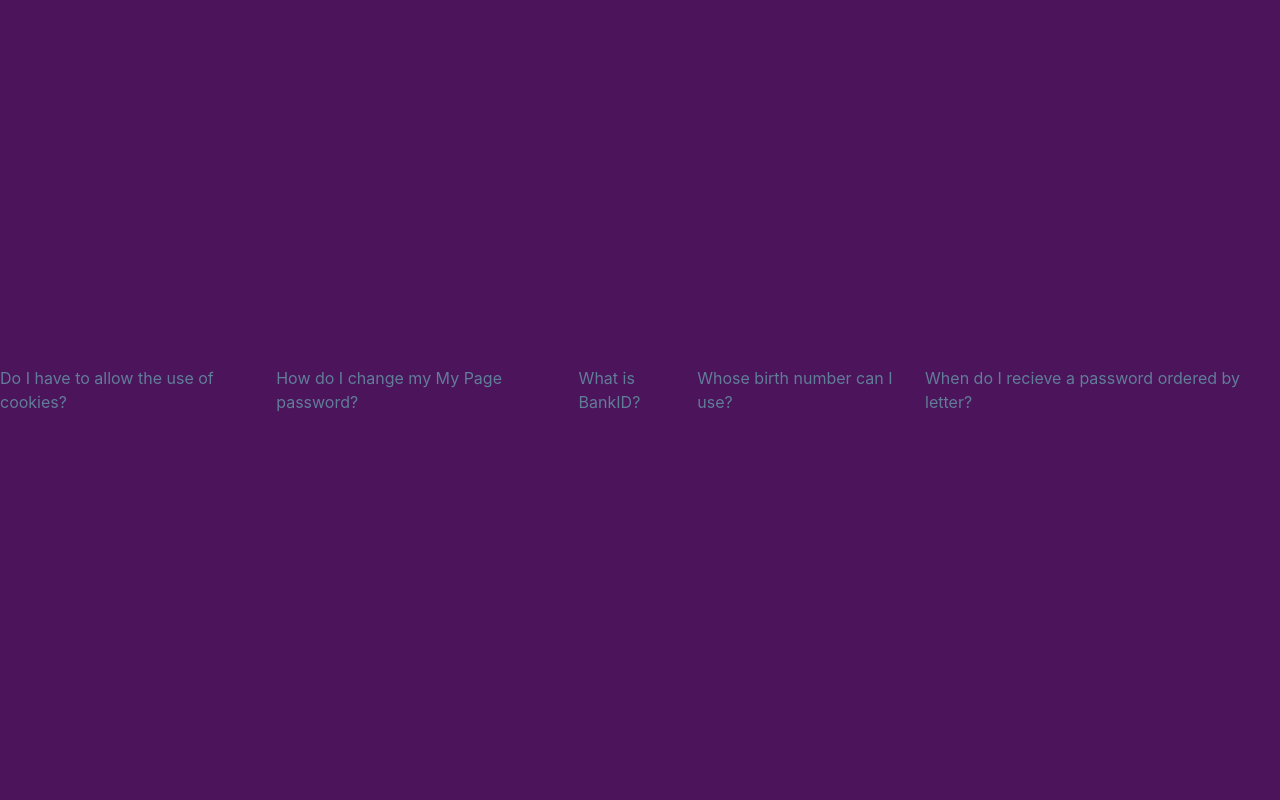
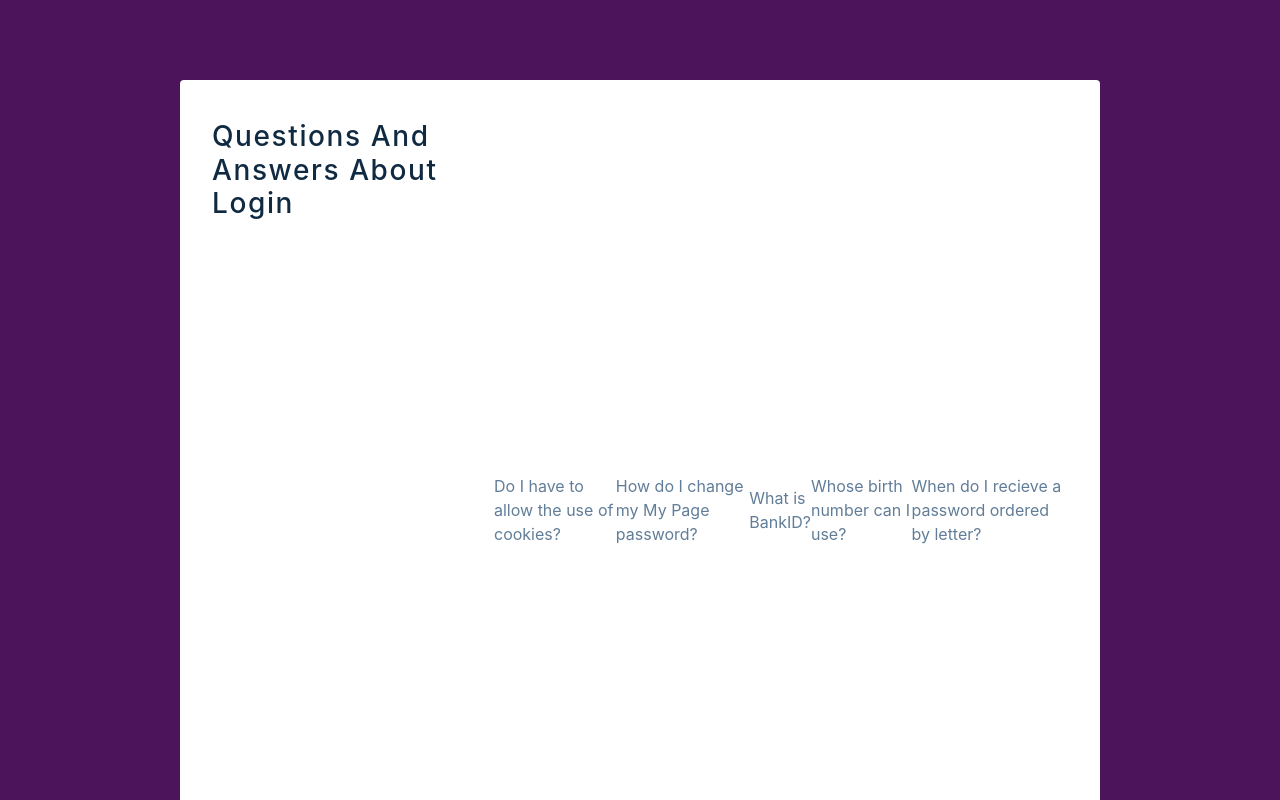
Before and after one commit to Who-codes/accordion-in-react, a React (Create React App) app: page / in a window 1280 px wide. Shown: the top 800 px of the page. Built offline with nearby package versions, Linux system fonts and the light colour scheme.

Commit message:
SingleQuestion Component Added

```diff
--- a/src/App.js
+++ b/src/App.js
@@ -2,9 +2,14 @@ import Questions from "./Questions";
 
 function App() {
   return (
-    <div className="App">
-      <Questions />
-    </div>
+    <main>
+      <div className="container">
+        <h3>questions and answers about login</h3>
+        <section className="info">
+          <Questions />
+        </section>
+      </div>
+    </main>
   );
 }
 
```
Also changed, not shown: src/SingleQuestion.jsx (added).
